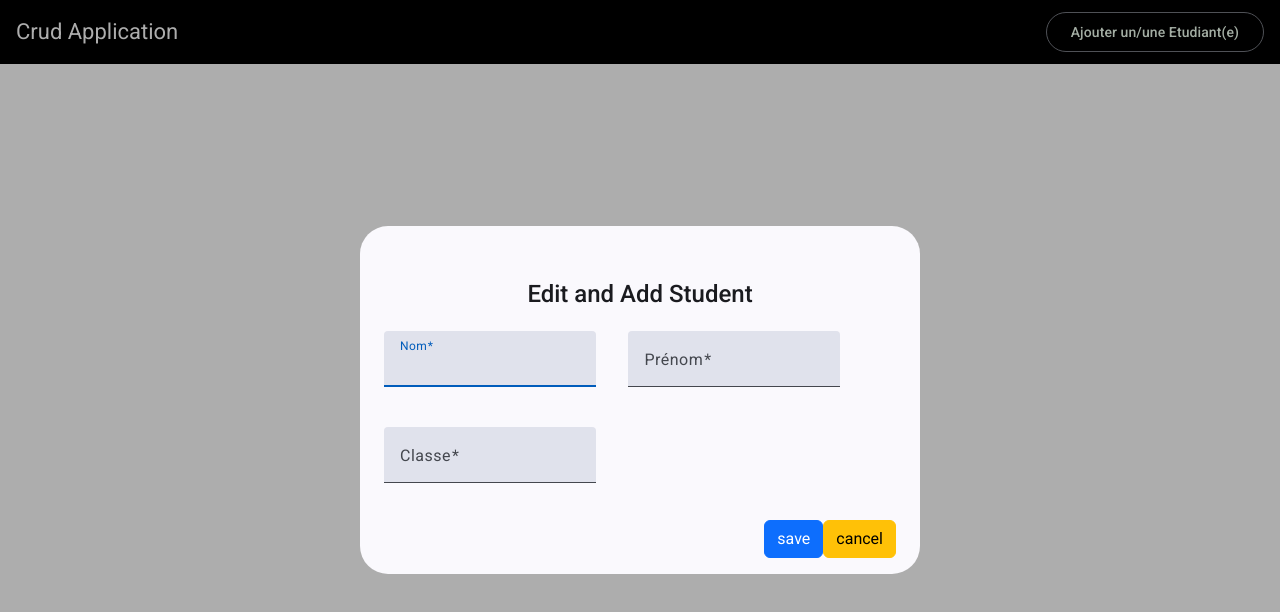
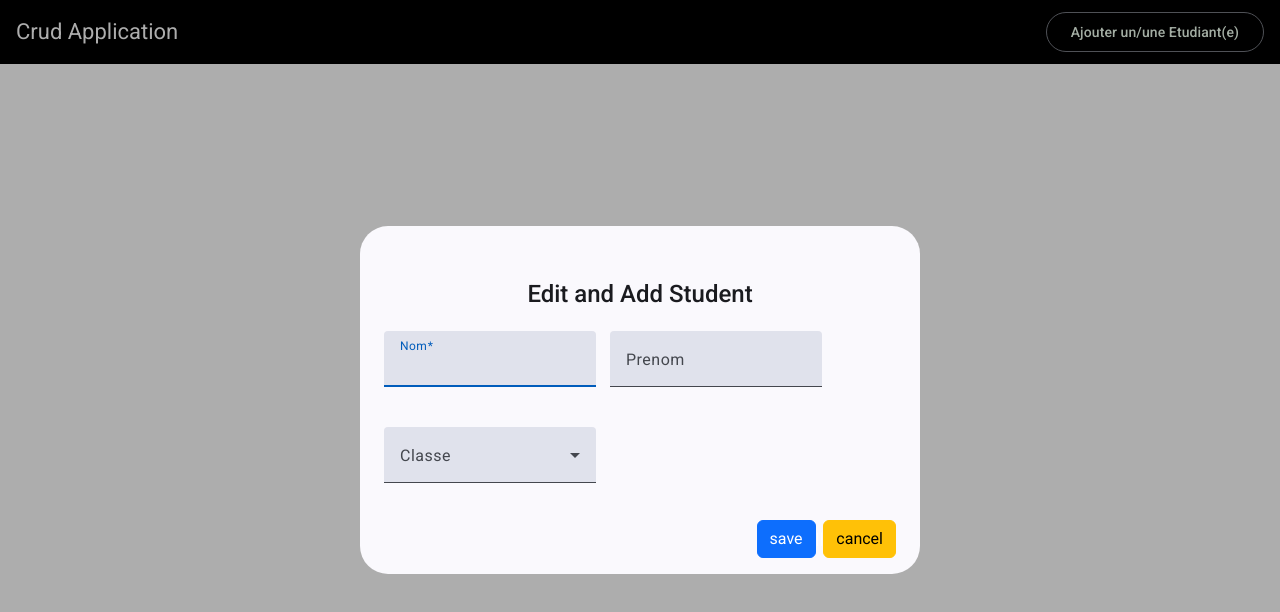
Before and after one commit to RBen19/CrudAngular, an Angular app in the folder crudApp/: page / in a window 1280 px wide. Both pictures are taken after a click on the button "Ajouter un/une Etudiant(e)". Shown: the top 612 px of the page. Built offline with nearby package versions, Linux system fonts and the light colour scheme.

Commit message:
ajout de ReactiveFrom au projet

```diff
--- a/crudApp/src/app/app.component.ts
+++ b/crudApp/src/app/app.component.ts
@@ -8,7 +8,7 @@ import { MatDialog } from '@angular/material/dialog';
 import {MatFormFieldModule} from '@angular/material/form-field';
 import {StudentAddEditComponent } from './student-add-edit/student-add-edit.component';
 import {MatInputModule} from '@angular/material/input';
-
+import {MatSelectModule} from '@angular/material/select';
 @Component({
   selector: 'app-root',
   imports: [
@@ -17,7 +17,8 @@ import {MatInputModule} from '@angular/material/input';
             MatButtonModule,
             MatDialogModule,
             MatFormFieldModule,
-            MatInputModule
+            MatInputModule,
+            MatSelectModule
           ],
   templateUrl: './app.component.html',
   styleUrl: './app.component.scss'
--- a/crudApp/src/app/student-add-edit/student-add-edit.component.html
+++ b/crudApp/src/app/student-add-edit/student-add-edit.component.html
@@ -11,17 +11,22 @@
             <input matInput type="text" required>
           </mat-form-field>
         </div>
-        |||||||
+        ||
         <div class="col-md-4">
-          <mat-form-field appearance="fill">
-            <mat-label>Prénom</mat-label>
-            <input matInput type="text" required>
+          <mat-form-field>
+            <mat-label>Prenom</mat-label>
+            <input matInput type="text">
           </mat-form-field>
         </div>
         <div class="col-md-4">
-          <mat-form-field appearance="fill">
+          <mat-form-field>
             <mat-label>Classe</mat-label>
-            <input matInput type="text" required>
+            <mat-select>
+              @for (classe of classes; track classes ) {
+                <mat-option [value]="classe">{{classe}}</mat-option>
+              }
+
+            </mat-select>
           </mat-form-field>
         </div>
       </div>
@@ -29,5 +34,6 @@
 </div>
 <div mat-dialog-actions>
     <button class="btn btn-primary">save</button>
+    <span style="color:white">||</span>
     <button class="btn btn-warning">cancel</button>
 </div>
--- a/crudApp/src/app/student-add-edit/student-add-edit.component.ts
+++ b/crudApp/src/app/student-add-edit/student-add-edit.component.ts
@@ -3,16 +3,47 @@ import {MatDialogModule} from '@angular/material/dialog';
 import {MatFormFieldModule} from '@angular/material/form-field';
 import {MatButtonModule} from '@angular/material/button';
 import {MatInputModule} from '@angular/material/input';
+import {MatSelectModule} from '@angular/material/select';
+import { FormBuilder, FormGroup, ReactiveFormsModule } from '@angular/forms';
 @Component({
   selector: 'app-student-add-edit',
   imports: [MatDialogModule,
             MatFormFieldModule,
             MatButtonModule,
-            MatInputModule
+            MatInputModule,
+            MatSelectModule,
+            ReactiveFormsModule
   ],
   templateUrl: './student-add-edit.component.html',
   styleUrl: './student-add-edit.component.scss'
 })
 export class StudentAddEditComponent {
+  // fromGroup l'ensemble des champs d'un formulaire
+  studentFrom :FormGroup;
+   classes: string[] =[
+        'L1GL',
+        'L2GL',
+        'L3GL',
+        'L4GL',
+        'M1GL',
+        'M2GL',
+        'L1RI',
+        'L2RI',
+        'L3RI',
+        'L4RI',
+        'M1RI',
+        'M2RI',
+        'DITI3',
+        'DITI4',
+        'DITI5'
+    ];
+    // initialisation du formulaire studentFrom
+   constructor(private _fb: FormBuilder) {
+      this.studentFrom=this._fb.group({
+          nom:'',
+          prenom:'',
+          classe:''
+      })
 
+   }
 }
```
